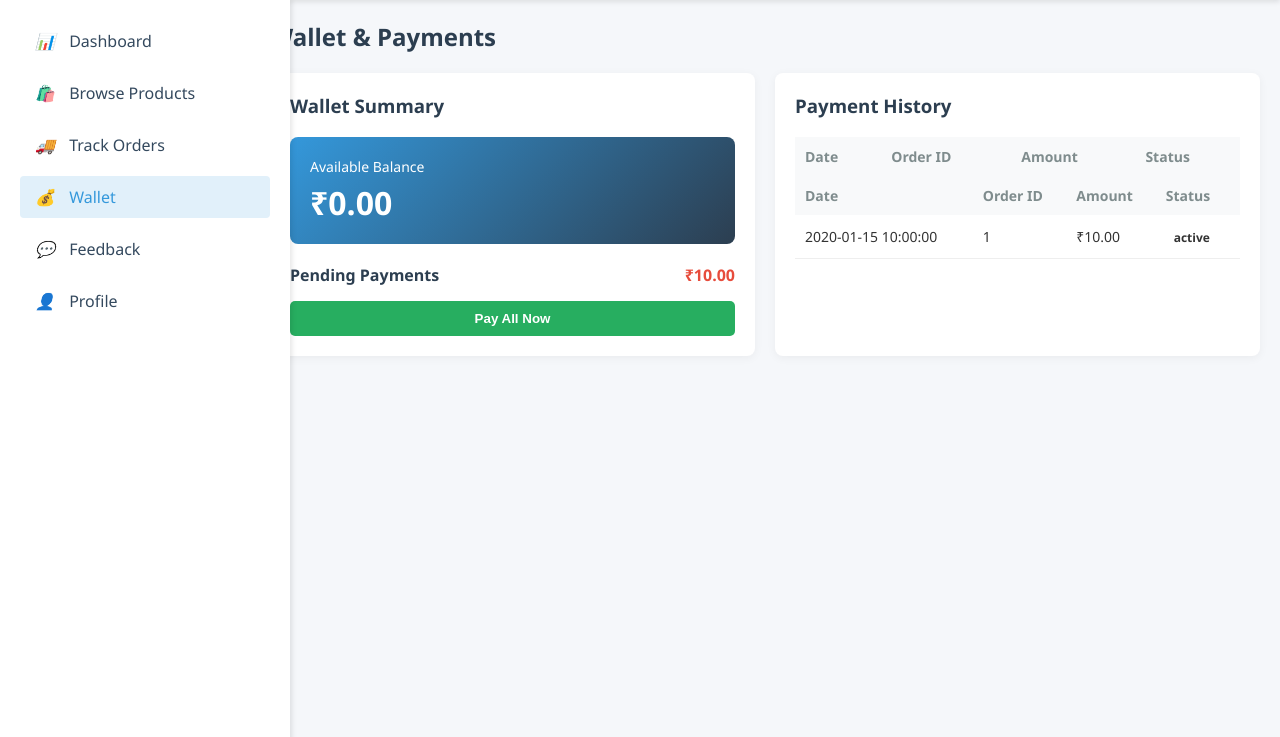
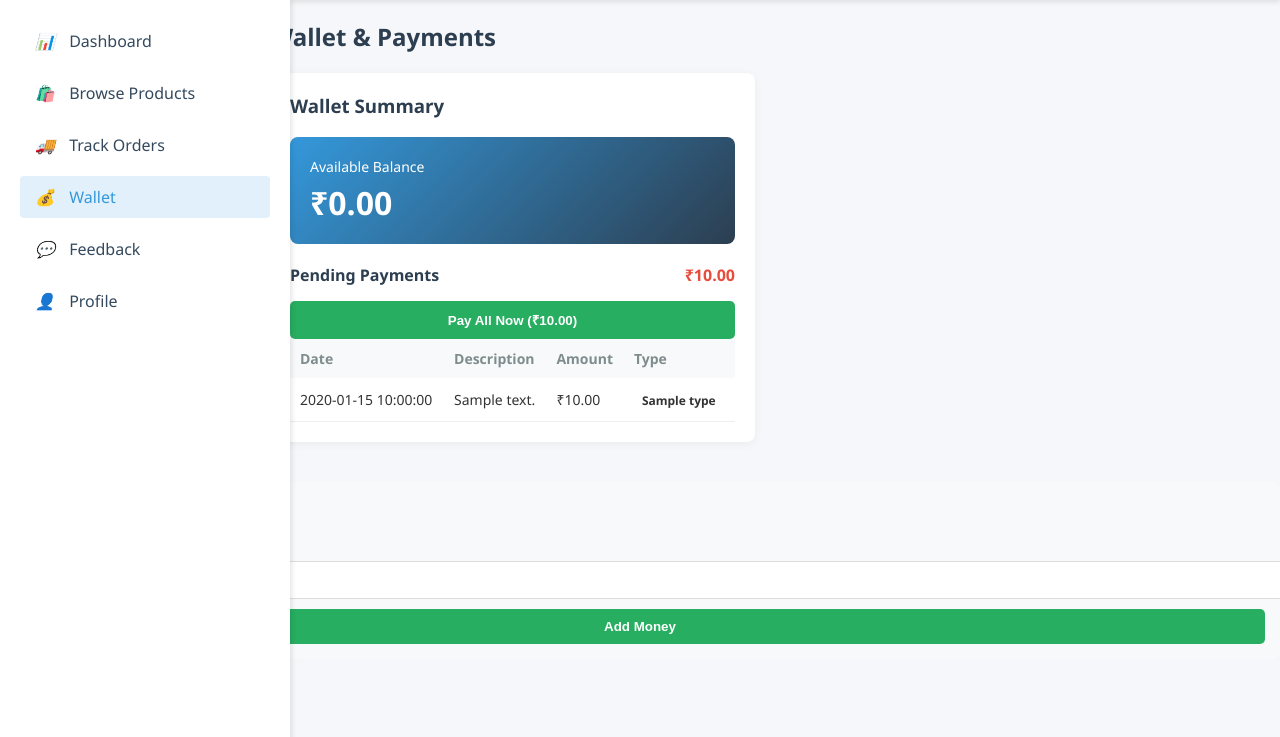
Before and after one commit to BalaMurugan-2005/Nomii_retailer_UPDATES_REAL_MAIN, a Flask app: template nomii_real/templates/wallet.html in a window 1280 px wide. Shown: the part 63-800 px from the top of the page. Run offline with Flask 3, Linux system fonts and the light colour scheme; the template is opened without the code that fills it: most values are stand-ins (such as "Sample title", 1, 10 or a date in 2020); lists and menus that the app fills with data are empty.

Commit message:
Add files via upload

```diff
--- a/nomii_real/app.py
+++ b/nomii_real/app.py
@@ -22,8 +22,27 @@
     'feedback': 'data/retailer_feedback.xlsx',
     'ai_suggestions': 'data/supplier_ai_suggest_products.xlsx',
     'delivery_assigned': 'data/Delivery_assigned.xlsx',
-    'delivery_history': 'data/DeliveryHistory.xlsx'
+    'delivery_history': 'data/DeliveryHistory.xlsx',
+    'wallet_transactions': 'data/wallet_transactions.xlsx'
 }
+# Create data directory and Excel files if they don't exist
+if not os.path.exists('data'):
+    os.makedirs('data')
+
+for file_path in EXCEL_FILES.values():
+    if not os.path.exists(file_path):
+        # For wallet_transactions, create with specific columns
+        if file_path == EXCEL_FILES['wallet_transactions']:
+            pd.DataFrame(columns=[
+                'TransactionID',
+                'RetailerID',
+                'Amount',
+                'Type',
+                'Date',
+                'Description'
+            ]).to_excel(file_path, index=False)
+        else:
+            pd.DataFrame().to_excel(file_path, index=False)
 
 # Create data directory and Excel files if they don't exist
 if not os.path.exists('data'):
@@ -317,6 +336,157 @@
     total = sum(item['price'] * item['quantity'] for item in cart)
 
     return render_template('cart.html', cart=cart, total=total)
+# Add these new routes to app.py
+
+@app.route('/add_money', methods=['POST'])
+def add_money():
+    if 'retailer_id' not in session:
+        return redirect(url_for('login'))
+
+    try:
+        amount = float(request.form['amount'])
+        if amount < 100:
+            flash('Minimum amount to add is ₹100', 'error')
+            return redirect(url_for('wallet'))
+
+        retailer_id = session['retailer_id']
+
+        # Record the transaction
+        transaction_id = str(uuid.uuid4())
+        transaction_data = {
+            'TransactionID': transaction_id,
+            'RetailerID': retailer_id,
+            'Amount': amount,
+            'Type': 'Credit',
+            'Date': datetime.now().strftime('%Y-%m-%d %H:%M:%S'),
+            'Description': 'Wallet top-up'
+        }
+
+        # Save to a new wallet_transactions Excel file
+        save_to_excel(transaction_data, 'wallet_transactions')
+
+        flash(f'₹{amount:.2f} added to your wallet successfully!', 'success')
+    except ValueError:
+        flash('Invalid amount entered', 'error')
+
+    return redirect(url_for('wallet'))
+
+# Update the wallet route to calculate balance from transactions
+@app.route('/wallet')
+def wallet():
+    if 'retailer_id' not in session:
+        return redirect(url_for('login'))
+
+    retailer_id = session['retailer_id']
+
+    # Read wallet transactions
+    try:
+        wallet_transactions = read_excel('wallet_transactions')
+        # Check if 'Type' column exists, if not create empty DataFrame
+        if 'Type' not in wallet_transactions.columns:
+            wallet_transactions = pd.DataFrame(columns=[
+                'TransactionID', 'RetailerID', 'Amount', 'Type', 'Date', 'Description'
+            ])
+        wallet_transactions = wallet_transactions[wallet_transactions['RetailerID'] == retailer_id]
+    except Exception as e:
+        print(f"Error reading wallet transactions: {e}")
+        wallet_transactions = pd.DataFrame(columns=[
+            'TransactionID', 'RetailerID', 'Amount', 'Type', 'Date', 'Description'
+        ])
+
+    # Calculate wallet balance (sum of all credits minus debits)
+    if not wallet_transactions.empty and 'Type' in wallet_transactions.columns:
+        credits = wallet_transactions[wallet_transactions['Type'] == 'Credit']['Amount'].sum()
+        debits = wallet_transactions[wallet_transactions['Type'] == 'Debit']['Amount'].sum()
+        wallet_balance = credits - debits
+    else:
+        wallet_balance = 0
+
+    # Read payment history (now using wallet transactions)
+    if not wallet_transactions.empty and 'Type' in wallet_transactions.columns:
+        payment_history = wallet_transactions[wallet_transactions['Type'] == 'Debit'].copy()
+    else:
+        payment_history = pd.DataFrame()
+
+    # Get pending payments
+    retailer_orders = read_excel('retailer_orders')
+    retailer_orders = retailer_orders[retailer_orders['RetailerID'] == retailer_id]
+
+    # Get orders that have payment transactions
+    if not payment_history.empty and 'Description' in payment_history.columns:
+        paid_orders = payment_history['Description'].str.extract(r'Payment for order (\w+)')[0].unique()
+    else:
+        paid_orders = []
+
+    pending_orders = retailer_orders[~retailer_orders['OrderID'].isin(paid_orders)]
+    pending_total = pending_orders.groupby('OrderID').apply(
+        lambda x: (x['Price'] * x['Quantity']).sum()
+    ).sum() if not pending_orders.empty else 0
+
+    return render_template('wallet.html',
+                         payment_history=payment_history.to_dict('records'),
+                         wallet_balance=wallet_balance,
+                         pending_total=pending_total)
+
+# Update the make_payment route to deduct from wallet
+@app.route('/make_payment', methods=['POST'])
+def make_payment():
+    if 'retailer_id' not in session:
+        return redirect(url_for('login'))
+
+    retailer_id = session['retailer_id']
+    order_id = request.form['order_id']
+
+    # Calculate amount
+    retailer_orders = read_excel('retailer_orders')
+    order_items = retailer_orders[(retailer_orders['RetailerID'] == retailer_id) &
+                                (retailer_orders['OrderID'] == order_id)]
+
+    if order_items.empty:
+        flash('No orders found to pay', 'error')
+        return redirect(url_for('wallet'))
+
+    amount = (order_items['Price'] * order_items['Quantity']).sum()
+
+    if amount <= 0:
+        flash('Invalid payment amount', 'error')
+        return redirect(url_for('wallet'))
+
+    # Check wallet balance
+    wallet_transactions = read_excel('wallet_transactions')
+    wallet_transactions = wallet_transactions[wallet_transactions['RetailerID'] == retailer_id]
+
+    if not wallet_transactions.empty:
+        credits = wallet_transactions[wallet_transactions['Type'] == 'Credit']['Amount'].sum()
+        debits = wallet_transactions[wallet_transactions['Type'] == 'Debit']['Amount'].sum()
+        wallet_balance = credits - debits
+    else:
+        wallet_balance = 0
+
+    if wallet_balance < amount:
+        flash('Insufficient wallet balance. Please add money to your wallet.', 'error')
+        return redirect(url_for('wallet'))
+
+    # Record the debit transaction
+    transaction_id = str(uuid.uuid4())
+    transaction_data = {
+        'TransactionID': transaction_id,
+        'RetailerID': retailer_id,
+        'Amount': amount,
+        'Type': 'Debit',
+        'Date': datetime.now().strftime('%Y-%m-%d %H:%M:%S'),
+        'Description': f'Payment for order {order_id}'
+    }
+
+    save_to_excel(transaction_data, 'wallet_transactions')
+
+    # Also update the order status to Paid
+    retailer_orders.loc[(retailer_orders['RetailerID'] == retailer_id) &
+                      (retailer_orders['OrderID'] == order_id), 'OrderStatus'] = 'Paid'
+    retailer_orders.to_excel(EXCEL_FILES['retailer_orders'], index=False)
+
+    flash(f'Payment of ₹{amount:.2f} successful!', 'success')
+    return redirect(url_for('wallet'))
 
 @app.route('/place_order', methods=['POST'])
 def place_order():
@@ -329,6 +499,24 @@
     if not cart:
         flash('Your cart is empty!', 'error')
         return redirect(url_for('products'))
+
+    # Calculate total order amount
+    total_amount = sum(item['price'] * item['quantity'] for item in cart)
+
+    # Check wallet balance
+    wallet_transactions = read_excel('wallet_transactions')
+    wallet_transactions = wallet_transactions[wallet_transactions['RetailerID'] == retailer_id]
+
+    if not wallet_transactions.empty:
+        credits = wallet_transactions[wallet_transactions['Type'] == 'Credit']['Amount'].sum()
+        debits = wallet_transactions[wallet_transactions['Type'] == 'Debit']['Amount'].sum()
+        wallet_balance = credits - debits
+    else:
+        wallet_balance = 0
+
+    if wallet_balance < total_amount:
+        flash(f'Insufficient wallet balance. Your order total is ₹{total_amount:.2f} but you only have ₹{wallet_balance:.2f}. Please add money to your wallet.', 'error')
+        return redirect(url_for('view_cart'))
 
     order_id = str(uuid.uuid4())
     order_date = datetime.now().strftime('%Y-%m-%d %H:%M:%S')
@@ -370,10 +558,32 @@
     }
     save_to_excel(delivery_status_data, 'delivery_status')
 
+    # Deduct from wallet
+    transaction_id = str(uuid.uuid4())
+    transaction_data = {
+        'TransactionID': transaction_id,
+        'RetailerID': retailer_id,
+        'Amount': total_amount,
+        'Type': 'Debit',
+        'Date': datetime.now().strftime('%Y-%m-%d %H:%M:%S'),
+        'Description': f'Payment for order {order_id}'
+    }
+    save_to_excel(transaction_data, 'wallet_transactions')
+
+    # Also save to money_spent for backward compatibility
+    payment_data = {
+        'RetailerID': retailer_id,
+        'OrderID': order_id,
+        'AmountPaid': total_amount,
+        'PaymentDate': datetime.now().strftime('%Y-%m-%d %H:%M:%S'),
+        'Status': 'Paid'
+    }
+    save_to_excel(payment_data, 'money_spent')
+
     # Clear cart
     session.pop('cart', None)
 
-    flash('Order placed successfully!', 'success')
+    flash(f'Order placed successfully! ₹{total_amount:.2f} deducted from your wallet.', 'success')
     return redirect(url_for('dashboard'))
 
 @app.route('/track_orders')
@@ -435,60 +645,7 @@
 
     return render_template('feedback.html', order_ids=order_ids)
 
-@app.route('/wallet')
-def wallet():
-    if 'retailer_id' not in session:
-        return redirect(url_for('login'))
 
-    retailer_id = session['retailer_id']
-
-    # Read payment history
-    money_spent = read_excel('money_spent')
-    money_spent = money_spent[money_spent['RetailerID'] == retailer_id]
-
-    # Calculate wallet balance (sum of all payments)
-    wallet_balance = money_spent['AmountPaid'].sum() if not money_spent.empty else 0
-
-    # Get pending payments
-    retailer_orders = read_excel('retailer_orders')
-    retailer_orders = retailer_orders[retailer_orders['RetailerID'] == retailer_id]
-    paid_orders = money_spent['OrderID'].unique() if not money_spent.empty else []
-    pending_orders = retailer_orders[~retailer_orders['OrderID'].isin(paid_orders)]
-    pending_total = pending_orders.groupby('OrderID').apply(
-        lambda x: (x['Price'] * x['Quantity']).sum()
-    ).sum() if not pending_orders.empty else 0
-
-    return render_template('wallet.html',
-                         payment_history=money_spent.to_dict('records'),
-                         wallet_balance=wallet_balance,
-                         pending_total=pending_total)
-
-@app.route('/make_payment', methods=['POST'])
-def make_payment():
-    if 'retailer_id' not in session:
-        return redirect(url_for('login'))
-
-    retailer_id = session['retailer_id']
-    order_id = request.form['order_id']
-
-    # Calculate amount (simplified)
-    retailer_orders = read_excel('retailer_orders')
-    order_items = retailer_orders[(retailer_orders['RetailerID'] == retailer_id) &
-                                (retailer_orders['OrderID'] == order_id)]
-    amount = (order_items['Price'] * order_items['Quantity']).sum()
-
-    # Record payment
-    payment_data = {
-        'RetailerID': retailer_id,
-        'OrderID': order_id,
-        'AmountPaid': amount,
-        'PaymentDate': datetime.now().strftime('%Y-%m-%d %H:%M:%S'),
-        'Status': 'Paid'
-    }
-    save_to_excel(payment_data, 'money_spent')
-
-    flash('Payment successful!', 'success')
-    return redirect(url_for('wallet'))
 
 @app.route('/profile', methods=['GET', 'POST'])
 def profile():
--- a/nomii_real/templates/wallet.html
+++ b/nomii_real/templates/wallet.html
@@ -191,6 +191,29 @@
             text-align: center;
             padding: 20px 0;
         }
+        .add-money-form {
+    margin-top: 20px;
+    padding: 15px;
+    background-color: #f8f9fa;
+    border-radius: 8px;
+}
+
+.add-money-form input[type="number"] {
+    width: 100%;
+    padding: 10px;
+    margin-bottom: 10px;
+    border: 1px solid #ddd;
+    border-radius: 4px;
+    font-size: 14px;
+}
+.status-credit {
+    background-color: #d4edda;
+    color: #155724;
+}
+.status-debit {
+    background-color: #f8d7da;
+    color: #721c24;
+}
     </style>
 </head>
 <body>
@@ -227,52 +250,42 @@
                     <p class="balance-amount">₹{{ "%.2f"|format(wallet_balance) }}</p>
                 </div>
 
+                <!-- Modify the payment form section -->
 <div class="pending-payments">
     <div class="pending-header">
         <span class="pending-title">Pending Payments</span>
         <span class="pending-amount">₹{{ "%.2f"|format(pending_total) }}</span>
     </div>
 
-                    <form method="POST" action="{{ url_for('make_payment') }}">
+    {% if pending_total > 0 %}
+    <form method="POST" action="{{ url_for('make_payment') }}" onsubmit="return confirm('Are you sure you want to pay ₹{{ pending_total }}?');">
         <input type="hidden" name="order_id" value="all">
-                        <button type="submit" class="pay-now-btn">Pay All Now</button>
+        <button type="submit" class="pay-now-btn">Pay All Now (₹{{ "%.2f"|format(pending_total) }})</button>
     </form>
+    {% else %}
+    <button class="pay-now-btn" disabled>No Pending Payments</button>
+    {% endif %}
 </div>
-            </div>
-
-            <div class="payment-history">
-                <h3>Payment History</h3>
-
-                {% if payment_history and not payment_history.empty %}
-                    <table class="payment-table">
-                        <thead>
-                            <tr>
-                                <th>Date</th>
-                                <th>Order ID</th>
-                                <th>Amount</th>
-                                <th>Status</th>
-                            </tr>
-                        </thead>
-                        <tbody>
+            <!-- In your wallet.html, modify the payment history section -->
 {% if payment_history %}
     <table class="payment-table">
         <thead>
             <tr>
                 <th>Date</th>
-                <th>Order ID</th>
+                <th>Description</th>
                 <th>Amount</th>
-                <th>Status</th>
+                <th>Type</th>
             </tr>
         </thead>
         <tbody>
             {% for payment in payment_history %}
                 <tr>
-                    <td>{{ payment['PaymentDate'] }}</td>
-                    <td>{{ payment['OrderID'] }}</td>
-                    <td>₹{{ "%.2f"|format(payment['AmountPaid']) }}</td>
+                    <td>{{ payment['Date'] }}</td>
+                    <td>{{ payment['Description'] }}</td>
+                    <td>₹{{ "%.2f"|format(payment['Amount']) }}</td>
                     <td>
-                        <span class="payment-status status-{{ payment['Status'].lower() }}">
-                            {{ payment['Status'] }}
+                        <span class="payment-status status-{{ payment['Type'].lower() }}">
+                            {{ payment['Type'] }}
                         </span>
                     </td>
                 </tr>
@@ -284,9 +297,31 @@
         <p>No payment history found</p>
     </div>
 {% endif %}
-                {% endif %}
+
             </div>
         </div>
     </div>
+    <!-- Add this below the balance-card div in wallet.html -->
+<div class="add-money-form">
+    <h4>Add Money to Wallet</h4>
+    <form method="POST" action="{{ url_for('add_money') }}">
+        <input type="number" name="amount" min="100" step="100" placeholder="Enter amount (min ₹100)" required>
+        <button type="submit" class="pay-now-btn">Add Money</button>
+    </form>
+</div>
+<script>
+document.addEventListener('DOMContentLoaded', function() {
+    const paymentForm = document.querySelector('form[action*="make_payment"]');
+    if (paymentForm) {
+        paymentForm.addEventListener('submit', function(e) {
+            const amount = parseFloat("{{ pending_total }}");
+            if (amount <= 0) {
+                e.preventDefault();
+                alert('Invalid payment amount');
+            }
+        });
+    }
+});
+</script>
 </body>
 </html>
```
Also changed, not shown: 2 other files. Lines whose indentation alone changed are shown as unchanged.
